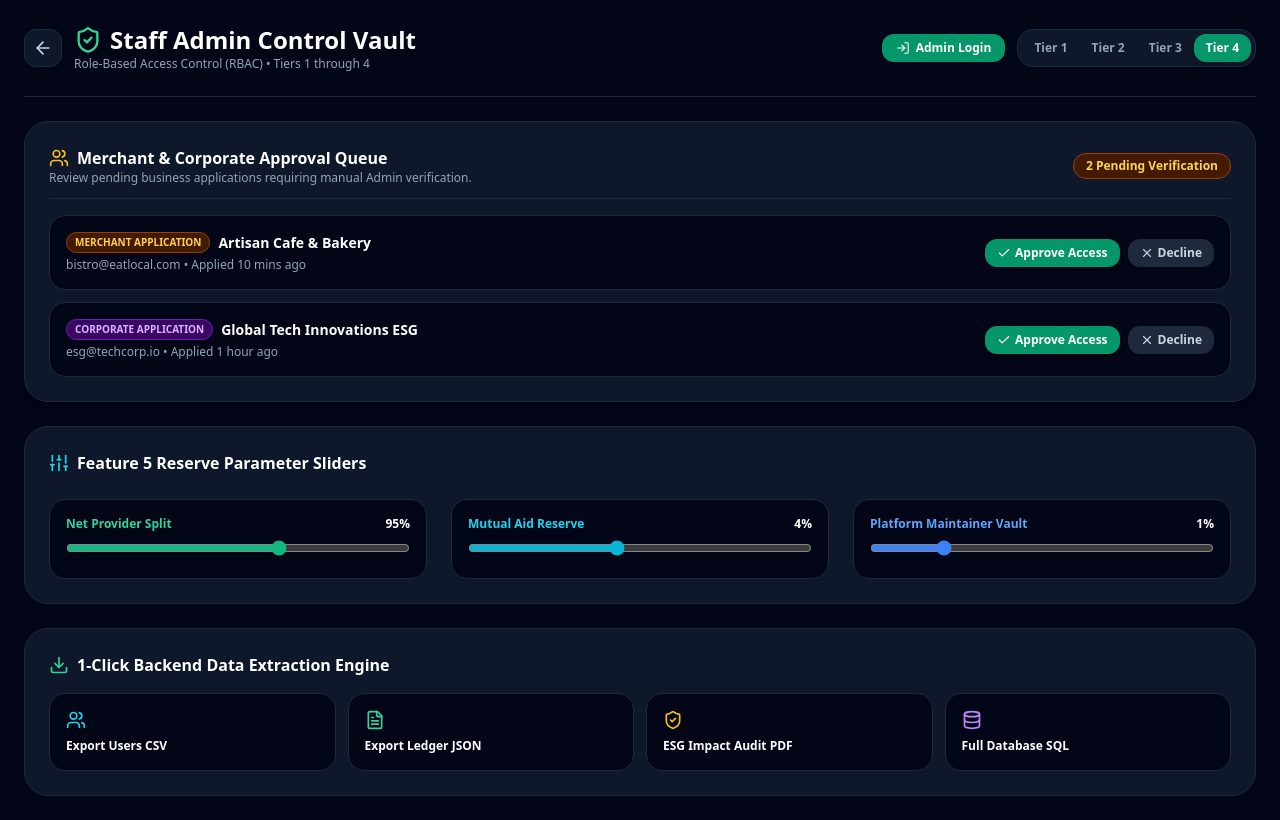
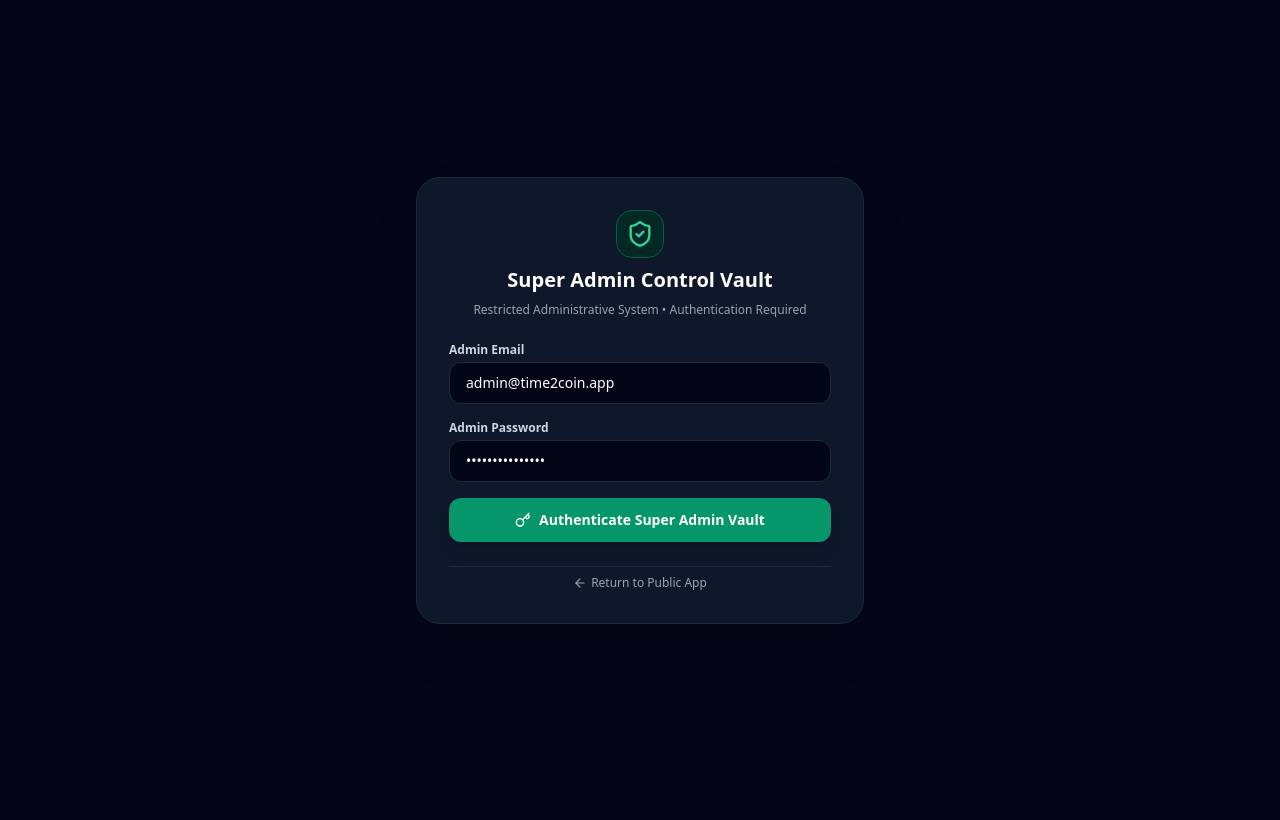
Before and after one commit to time2coin/time2coin, a Next.js app: page /admin in a window 1280 px wide. Built offline with nearby package versions, Linux system fonts and the light colour scheme.

Commit message:
Implement direct admin login and UI updates
Added direct admin login functionality with error handling and updated UI elements for better clarity.

```diff
--- a/app/admin/page.tsx
+++ b/app/admin/page.tsx
@@ -3,7 +3,7 @@
 import React, { useState, useEffect } from 'react';
 import {
   ShieldCheck, Sliders, Download, FileText, Database, Users,
-  AlertTriangle, RefreshCw, CheckCircle2, Search, Lock, ArrowLeft, LogIn, LogOut, Check, X
+  AlertTriangle, RefreshCw, CheckCircle2, Search, Lock, ArrowLeft, LogIn, LogOut, Check, X, Key
 } from 'lucide-react';
 
 export default function AdminControlVault() {
@@ -12,6 +12,11 @@ export default function AdminControlVault() {
   const [mutualAidSplit, setMutualAidSplit] = useState<number>(4);
   const [vaultSplit, setVaultSplit] = useState<number>(1);
   const [currentUser, setCurrentUser] = useState<any>(null);
+
+  // Direct Admin Login Form inside /admin if unauthenticated
+  const [adminEmail, setAdminEmail] = useState('admin@time2coin.app');
+  const [adminPassword, setAdminPassword] = useState('SuperAdmin2026!');
+  const [loginError, setLoginError] = useState('');
 
   // Pending Applicant Queue State
   const [pendingApplicants, setPendingApplicants] = useState<any[]>([
@@ -23,7 +28,10 @@ export default function AdminControlVault() {
     const saved = localStorage.getItem('time2coin_user');
     if (saved) {
       try {
-        setCurrentUser(JSON.parse(saved));
+        const parsed = JSON.parse(saved);
+        if (parsed.role === 'admin') {
+          setCurrentUser(parsed);
+        }
       } catch (e) {}
     }
 
@@ -33,9 +41,28 @@ export default function AdminControlVault() {
     }
   }, []);
 
+  const handleDirectAdminLogin = (e: React.FormEvent) => {
+    e.preventDefault();
+    setLoginError('');
+
+    if (adminEmail === 'admin@time2coin.app' && adminPassword === 'SuperAdmin2026!') {
+      const adminUser = {
+        email: 'admin@time2coin.app',
+        password: 'SuperAdmin2026!',
+        role: 'admin',
+        name: 'Founder / Super Admin',
+        redirect: '/admin'
+      };
+      localStorage.setItem('time2coin_user', JSON.stringify(adminUser));
+      setCurrentUser(adminUser);
+    } else {
+      setLoginError('Invalid Admin credentials. Use admin@time2coin.app / SuperAdmin2026!');
+    }
+  };
+
   const handleApproveApplicant = (email: string) => {
     setPendingApplicants(prev => prev.filter(a => a.email !== email));
-    alert(`APPROVED: Applicant [${email}] has been verified and granted full portal access!`);
+    alert(`APPROVED: Applicant [${email}] has been verified and granted access!`);
   };
 
   const handleRejectApplicant = (email: string) => {
@@ -45,30 +72,91 @@ export default function AdminControlVault() {
 
   const handleLogout = () => {
     localStorage.removeItem('time2coin_user');
-    window.location.href = '/auth';
+    setCurrentUser(null);
   };
 
   const handleExportData = (type: 'users' | 'ledger' | 'audit' | 'sql') => {
     alert(`Initiating 1-Click Data Extraction for: [${type.toUpperCase()}]\nDownloading raw CSV/JSON dataset...`);
   };
 
+  // IF NOT LOGGED IN AS ADMIN: SHOW SECURE GATING CARD
+  if (!currentUser || currentUser.role !== 'admin') {
     return (
-    <div className="min-h-screen bg-slate-950 text-slate-100 font-sans p-6">
-      <header className="max-w-7xl mx-auto flex items-center justify-between pb-6 border-b border-slate-800 mb-6">
+      <div className="min-h-screen bg-slate-950 text-slate-100 font-sans p-6 flex items-center justify-center">
+        <div className="max-w-md w-full bg-slate-900 border border-slate-800 rounded-3xl p-6 sm:p-8 shadow-2xl space-y-6">
+          <div className="text-center space-y-2">
+            <div className="w-12 h-12 bg-emerald-950/80 border border-emerald-800 rounded-2xl flex items-center justify-center mx-auto text-emerald-400">
+              <ShieldCheck className="w-7 h-7" />
+            </div>
+            <h1 className="text-xl font-extrabold text-white">Super Admin Control Vault</h1>
+            <p className="text-xs text-slate-400">Restricted Administrative System • Authentication Required</p>
+          </div>
+
+          <form onSubmit={handleDirectAdminLogin} className="space-y-4">
+            <div>
+              <label className="block text-xs font-semibold text-slate-300 mb-1">Admin Email</label>
+              <input
+                type="email"
+                required
+                value={adminEmail}
+                onChange={(e) => setAdminEmail(e.target.value)}
+                className="w-full bg-slate-950 border border-slate-800 rounded-xl px-4 py-2.5 text-sm text-white focus:outline-none focus:border-emerald-500"
+              />
+            </div>
+
+            <div>
+              <label className="block text-xs font-semibold text-slate-300 mb-1">Admin Password</label>
+              <input
+                type="password"
+                required
+                value={adminPassword}
+                onChange={(e) => setAdminPassword(e.target.value)}
+                className="w-full bg-slate-950 border border-slate-800 rounded-xl px-4 py-2.5 text-sm text-white focus:outline-none focus:border-emerald-500"
+              />
+            </div>
+
+            {loginError && (
+              <div className="p-3 bg-rose-950/80 border border-rose-800 rounded-xl text-xs text-rose-300 flex items-center gap-2">
+                <AlertTriangle className="w-4 h-4 shrink-0 text-rose-400" />
+                <span>{loginError}</span>
+              </div>
+            )}
+
+            <button
+              type="submit"
+              className="w-full py-3 bg-emerald-600 hover:bg-emerald-500 text-white font-bold text-sm rounded-xl transition shadow-lg flex items-center justify-center gap-2"
+            >
+              <Key className="w-4 h-4" /> Authenticate Super Admin Vault
+            </button>
+          </form>
+
+          <div className="pt-2 text-center border-t border-slate-800">
+            <a href="/" className="text-xs text-slate-400 hover:text-white flex items-center justify-center gap-1">
+              <ArrowLeft className="w-3.5 h-3.5" /> Return to Public App
+            </a>
+          </div>
+        </div>
+      </div>
+    );
+  }
+
+  // IF LOGGED IN AS ADMIN: RENDER FULL ADMIN VAULT
+  return (
+    <div className="min-h-screen bg-slate-950 text-slate-100 font-sans p-4 sm:p-6">
+      <header className="max-w-7xl mx-auto flex flex-col sm:flex-row items-start sm:items-center justify-between gap-4 pb-6 border-b border-slate-800 mb-6">
         <div className="flex items-center gap-3">
           <a href="/" className="p-2 bg-slate-900 hover:bg-slate-800 border border-slate-800 rounded-xl transition">
             <ArrowLeft className="w-5 h-5 text-slate-300" />
           </a>
           <div>
-            <h1 className="text-2xl font-black text-white flex items-center gap-2">
+            <h1 className="text-xl sm:text-2xl font-black text-white flex items-center gap-2">
               <ShieldCheck className="w-7 h-7 text-emerald-400" /> Staff Admin Control Vault
             </h1>
             <p className="text-xs text-slate-400">Role-Based Access Control (RBAC) • Tiers 1 through 4</p>
           </div>
         </div>
 
-        <div className="flex items-center gap-3">
-          {currentUser ? (
+        <div className="flex flex-wrap items-center gap-3 w-full sm:w-auto justify-between sm:justify-end">
           <div className="flex items-center gap-2 bg-slate-900 border border-slate-800 px-3 py-1.5 rounded-xl">
             <div className="text-right">
               <span className="text-xs font-bold text-white block">{currentUser.name}</span>
@@ -78,11 +166,6 @@ export default function AdminControlVault() {
               <LogOut className="w-3.5 h-3.5" />
             </button>
           </div>
-          ) : (
-            <a href="/auth" className="px-3.5 py-1.5 bg-emerald-600 hover:bg-emerald-500 text-white rounded-xl text-xs font-bold transition flex items-center gap-1.5">
-              <LogIn className="w-3.5 h-3.5" /> Admin Login
-            </a>
-          )}
 
           <div className="flex bg-slate-900 border border-slate-800 p-1 rounded-2xl">
             {[1, 2, 3, 4].map((tier) => (
@@ -99,9 +182,8 @@ export default function AdminControlVault() {
       </header>
 
       <main className="max-w-7xl mx-auto space-y-6">
-
-        {/* TIER 1/4 ADMIN APPROVAL QUEUE FOR MERCHANTS & CORPORATES */}
-        <section className="bg-slate-900 border border-slate-800 rounded-3xl p-6 space-y-4 shadow-xl">
+        {/* TIER APPROVAL QUEUE */}
+        <section className="bg-slate-900 border border-slate-800 rounded-3xl p-5 sm:p-6 space-y-4 shadow-xl">
           <div className="flex justify-between items-center border-b border-slate-800 pb-3">
             <div>
               <h2 className="text-base font-bold text-white flex items-center gap-2">
@@ -110,7 +192,7 @@ export default function AdminControlVault() {
               <p className="text-xs text-slate-400">Review pending business applications requiring manual Admin verification.</p>
             </div>
             <span className="text-xs font-bold bg-amber-950 text-amber-300 border border-amber-800 px-3 py-1 rounded-full">
-              {pendingApplicants.length} Pending Verification
+              {pendingApplicants.length} Pending
             </span>
           </div>
 
@@ -135,7 +217,7 @@ export default function AdminControlVault() {
 
                   <div className="flex gap-2">
                     <button onClick={() => handleApproveApplicant(app.email)} className="px-3 py-1.5 bg-emerald-600 hover:bg-emerald-500 text-white rounded-xl text-xs font-bold transition flex items-center gap-1 shadow-md">
-                      <Check className="w-3.5 h-3.5" /> Approve Access
+                      <Check className="w-3.5 h-3.5" /> Approve
                     </button>
                     <button onClick={() => handleRejectApplicant(app.email)} className="px-3 py-1.5 bg-slate-800 hover:bg-rose-900 text-slate-300 hover:text-white rounded-xl text-xs font-bold transition flex items-center gap-1">
                       <X className="w-3.5 h-3.5" /> Decline
@@ -147,9 +229,9 @@ export default function AdminControlVault() {
           )}
         </section>
 
-        {/* TIER 4: GLOBAL PARAMETER SLIDERS */}
+        {/* TIER 4: PARAMETER SLIDERS */}
         {selectedTier === 4 && (
-          <section className="bg-slate-900 border border-slate-800 rounded-3xl p-6 space-y-4">
+          <section className="bg-slate-900 border border-slate-800 rounded-3xl p-5 sm:p-6 space-y-4">
             <h2 className="text-base font-bold text-white flex items-center gap-2">
               <Sliders className="w-5 h-5 text-cyan-400" /> Feature 5 Reserve Parameter Sliders
             </h2>
@@ -183,7 +265,7 @@ export default function AdminControlVault() {
 
         {/* DATA EXTRACTION ENGINE */}
         {(selectedTier === 4 || selectedTier === 2) && (
-          <section className="bg-slate-900 border border-slate-800 rounded-3xl p-6 space-y-4">
+          <section className="bg-slate-900 border border-slate-800 rounded-3xl p-5 sm:p-6 space-y-4">
             <h2 className="text-base font-bold text-white flex items-center gap-2">
               <Download className="w-5 h-5 text-emerald-400" /> 1-Click Backend Data Extraction Engine
             </h2>
```
Lines whose indentation alone changed are shown as unchanged.
